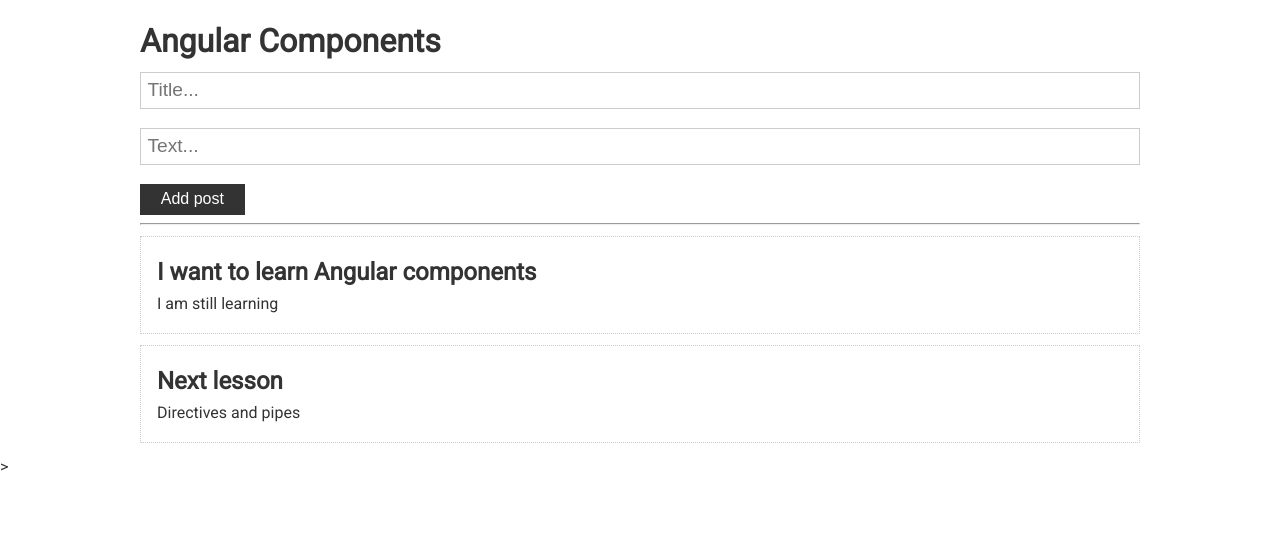
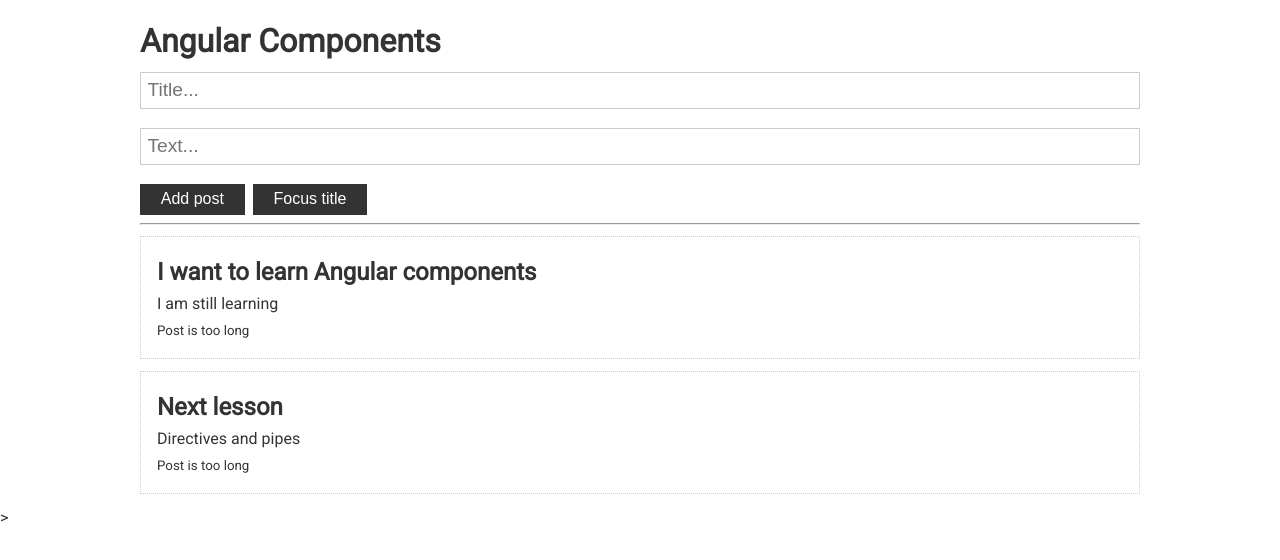
Before and after one commit to recroot89/angular-basics, an Angular app: page / in a window 1280 px wide. Shown: the top 560 px of the page. Built offline with nearby package versions, Linux system fonts and the light colour scheme.

Commit message:
finish lesson 3

```diff
--- a/src/app/app.component.html
+++ b/src/app/app.component.html
@@ -1,14 +1,16 @@
 <div class="container">
   <h1>Angular Components</h1>
 
-  <app-post-form
-    (onAdd)="updatePosts($event)"
-  ></app-post-form>
+  <app-post-form (onAdd)="updatePosts($event)"></app-post-form>
 
   <hr />
 
-  <app-post
-    *ngFor="let p of posts"
-    [post]="p"
-  ></app-post>
+  <app-post *ngFor="let p of posts" [post]="p">
+    <div #info>
+      <small *ngIf="p.text.length > 10; else short"> Post is too long</small>
+      <ng-template #short>
+        <small>Post is too short</small>
+      </ng-template>
+    </div>
+  </app-post>
 </div>>
--- a/src/app/post-form/post-form.component.html
+++ b/src/app/post-form/post-form.component.html
@@ -1,6 +1,7 @@
 <div>
-  <input type="text" class="form-control" placeholder="Title..." [(ngModel)]="title">
+  <input type="text" class="form-control" placeholder="Title..." [(ngModel)]="title" #titleInput>
   <input type="text" class="form-control" placeholder="Text..." [(ngModel)]="text">
 
   <button class="btn" (click)="addPost()">Add post</button>
+  <button class="btn" (click)="focusTitle()">Focus title</button>
 </div>
--- a/src/app/post-form/post-form.component.ts
+++ b/src/app/post-form/post-form.component.ts
@@ -1,4 +1,11 @@
-import { Component, OnInit, Output, EventEmitter } from "@angular/core";
+import {
+  Component,
+  OnInit,
+  Output,
+  EventEmitter,
+  ViewChild,
+  ElementRef
+} from "@angular/core";
 import { Post } from "../app.component";
 
 @Component({
@@ -8,6 +15,7 @@
 })
 export class PostFormComponent implements OnInit {
   @Output() onAdd: EventEmitter<Post> = new EventEmitter<Post>();
+  @ViewChild("titleInput", { static: false }) inputRef: ElementRef;
 
   title = "";
   text = "";
@@ -28,4 +36,9 @@
       this.title = this.text = "";
     }
   }
+
+  focusTitle() {
+    this.inputRef.nativeElement.focus();
+    console.log(this.inputRef);
+  }
 }
--- a/src/app/post/post.component.html
+++ b/src/app/post/post.component.html
@@ -1,4 +1,6 @@
 <div class="card">
   <h2>{{ post.title }}</h2>
   <p>{{ post.text }}</p>
+
+  <ng-content></ng-content>
 </div>
--- a/src/app/post/post.component.ts
+++ b/src/app/post/post.component.ts
@@ -1,4 +1,10 @@
-import { Component, OnInit, Input } from "@angular/core";
+import {
+  Component,
+  OnInit,
+  Input,
+  ContentChild,
+  ElementRef
+} from "@angular/core";
 import { Post } from "../app.component";
 @Component({
   selector: "app-post",
@@ -7,8 +13,11 @@
 })
 export class PostComponent implements OnInit {
   @Input() post: Post;
+  @ContentChild("info", { static: true }) infoRef: ElementRef;
 
   constructor() {}
 
-  ngOnInit() {}
+  ngOnInit() {
+    console.log(this.infoRef.nativeElement);
+  }
 }
```
